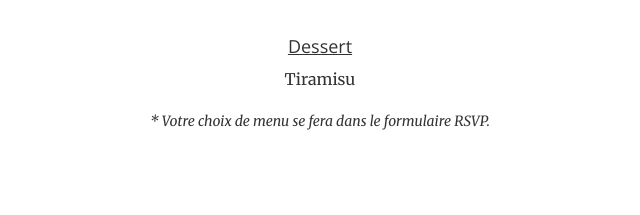
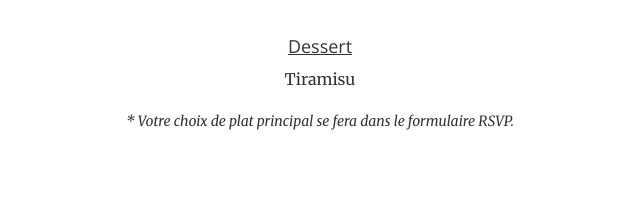
Before and after one commit to yohanb/mariage, a website: page index.html in a window 1280 px wide. Shown: the part 1774-1989 px from the top of the page, 320-960 px from the left. Drawn offline with nearby package versions, Linux system fonts and the light colour scheme; some packages are replaced by stand-ins of ours.

Commit message:
Disabled maps scrolling.

```diff
--- a/index.html
+++ b/index.html
@@ -128,7 +128,7 @@
                     <div style="padding-bottom: 20px;"></div>
                     <h4><u>Dessert</u></h4>
                     <p>Tiramisu</p>
-                    <em>* Votre choix de menu se fera dans le formulaire RSVP.</em>
+                    <em>* Votre choix de plat principal se fera dans le formulaire RSVP.</em>
                 </div>
             </div>
         </div>
--- a/js/map.js
+++ b/js/map.js
@@ -4,6 +4,7 @@
     var options = {
       center: coordinates,
       zoom: 8,
+      scrollwheel: false,
       mapTypeId: google.maps.MapTypeId.ROADMAP
     }
 
```
